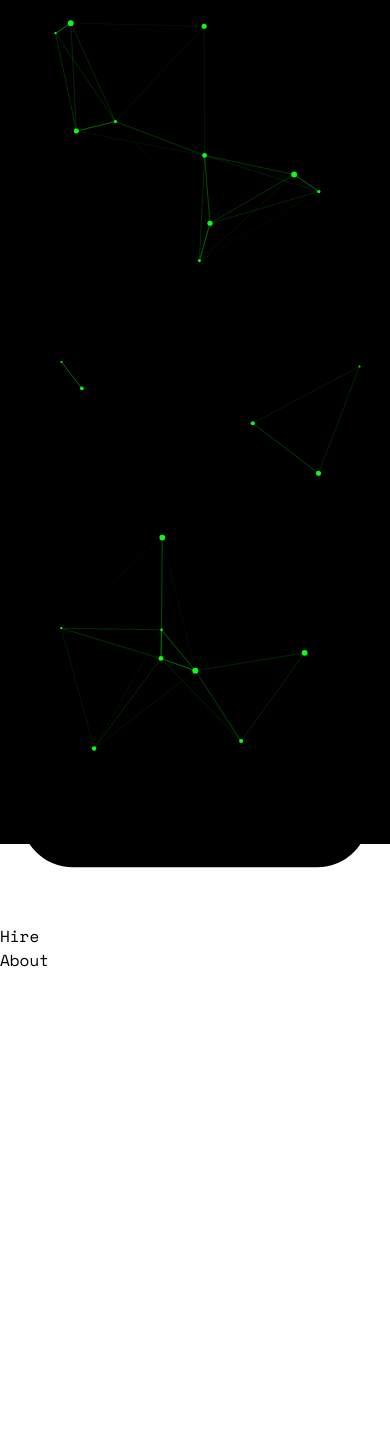
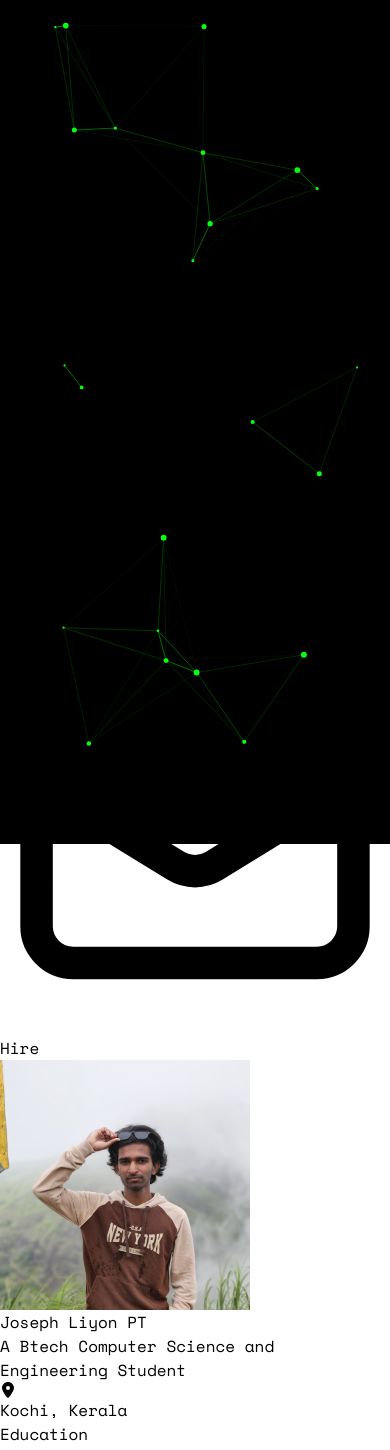
Before and after one commit to jliyon23/Portfolio-new, a React (Vite) app: page /about in a window 390 px wide. Shown: the top 1450 px of the page. Before the commit the page ends 972 px from the top, so only its background shows below. Built offline with nearby package versions, Linux system fonts and the light colour scheme.

Commit message:
About page, Navbar customized, popups

```diff
--- a/package.json
+++ b/package.json
@@ -14,6 +14,7 @@
     "@tsparticles/react": "^3.0.0",
     "react": "^18.3.1",
     "react-dom": "^18.3.1",
+    "react-icons": "^5.3.0",
     "react-router-dom": "^6.26.2"
   },
   "devDependencies": {
--- a/src/App.jsx
+++ b/src/App.jsx
@@ -1,19 +1,39 @@
-// App.jsx
+import { useState, useEffect } from "react";
 import Navbar from "./components/Navbar";
 import { Routes, Route } from "react-router-dom";
 import Home from "./pages/Home/Home";
 import ParticlesComponent from "./components/Particles";
+import About from "./pages/About/About";
+import Maintenance from "./components/Maintenance";
+import MaintenancePopup from "./components/MaintenancePopUp";
 
 function App() {
+  const [showPopup, setShowPopup] = useState(true); // State to control popup visibility
+
+  // Automatically close the popup after 5 seconds (optional)
+  useEffect(() => {
+    const timer = setTimeout(() => {
+      setShowPopup(false);
+    }, 12000); // Adjust the time if needed
+    return () => clearTimeout(timer);
+  }, []);
+
   return (
     <div className="relative w-full min-h-screen">
+      {/* Particle background */}
       <ParticlesComponent id="particles" />
-      <div className="relative mx-3 mt-3 md:mt-5 md:mx-20 z-10">
+
+      {/* Popup overlay */}
+      {showPopup && <MaintenancePopup closePopup={() => setShowPopup(false)} />}
+
+      {/* Main Content */}
+      <div className={`relative mx-3 mt-3 md:mt-5 md:mx-20 z-10 ${showPopup ? "blur-sm" : ""}`}>
         <Navbar />
         <Routes>
           <Route path="/" element={<Home />} />
-          <Route path="/about" element={<h1>About</h1>} />
-          <Route path="/portfolio" element={<h1>Portfolio</h1>} />
+          <Route path="/about" element={<About />} />
+          <Route path="/projects" element={<Maintenance />} />
+          <Route path="/contact" element={<Maintenance />} />
         </Routes>
       </div>
     </div>
--- /dev/null
+++ b/src/components/Maintenance.jsx
@@ -0,0 +1,19 @@
+import React from "react";
+import { FaTools } from "react-icons/fa";
+
+const Maintenance = () => {
+  return (
+    <div className="h-screen flex flex-col justify-center items-center bg-gray-900 bg-transparent text-white">
+      <FaTools className="text-6xl text-[#00FF00] mb-5" />
+      <h1 className="text-4xl text-center font-bold mb-3">Page Under Maintenance</h1>
+      <p className="text-lg text-gray-400 mb-5 text-center">
+        We're currently working on this page to improve your experience.
+      </p>
+      <p className="text-gray-500 text-sm">
+        Please check back later.
+      </p>
+    </div>
+  );
+};
+
+export default Maintenance;
--- /dev/null
+++ b/src/components/MaintenancePopUp.jsx
@@ -0,0 +1,27 @@
+import React from "react";
+import { FaTools } from "react-icons/fa";
+
+const MaintenancePopup = ({ closePopup }) => {
+  return (
+    <div className="fixed inset-0 bg-gray-900 bg-opacity-75 flex flex-col justify-center items-center z-50">
+      <div className="bg-zinc-900 p-8 rounded-lg shadow-lg text-center">
+        <div className="flex justify-center items-center">
+        <FaTools className="text-6xl text-[#00FF00] mb-5" />
+
+        </div>
+        <h1 className="text-3xl text-white font-bold mb-3">Site Under Maintenance</h1>
+        <p className="text-gray-400 mb-4">
+          We're working to improve your experience. You can still navigate the site.
+        </p>
+        <button
+          onClick={closePopup}
+          className="bg-green-500 text-white py-2 px-4 rounded-md hover:bg-green-600"
+        >
+          Continue to Site
+        </button>
+      </div>
+    </div>
+  );
+};
+
+export default MaintenancePopup;
--- a/src/components/Navbar.jsx
+++ b/src/components/Navbar.jsx
@@ -5,7 +5,7 @@ const Navbar = () => {
   const [nav, setNav] = useState(false);
 
   return (
-    <header className="bg-zinc-900 p-5 mb-4 rounded-2xl sticky top-0">
+    <header className="bg-zinc-900 p-5 mb-4 rounded-2xl sticky top-0 z-40">
       <div className="flex text-white">
         <a href="/">
           <h1 className="my-auto font-bold text-[22px] lg:text-3xl  pr-2 mr-2 border-r-2 border-green-500 lg:pr-5 lg:mr-5">
@@ -53,27 +53,17 @@ const Navbar = () => {
               </li>
             </NavLink>
             <NavLink
-              to="/portfolio"
+              to="/projects"
               style={({ isActive }) => ({
                 color: isActive ? "rgb(0, 255, 0)" : "#fff",
                 textDecoration: "none",
               })}
             >
               <li className="mr-10 p-1 border-b-2 border-transparent hover:border-b-green-300 transition-all duration-300 ease-linear">
-                Portfolio
+                Projects
               </li>
             </NavLink>
-            <NavLink
-              to="/feedback"
-              style={({ isActive }) => ({
-                color: isActive ? "rgb(0, 255, 0)" : "#fff",
-                textDecoration: "none",
-              })}
-            >
-              <li className="mr-10 p-1 border-b-2 border-transparent hover:border-b-green-300 transition-all duration-300 ease-linear">
-                Feedback
-              </li>
-            </NavLink>
+
             <NavLink
               to="/contact"
               style={({ isActive }) => ({
@@ -134,22 +124,13 @@ const Navbar = () => {
               <li className="mb-2 hover:text-green-500">About</li>
             </NavLink>
             <NavLink
-              to="/portfolio"
+              to="/projects"
               style={({ isActive }) => ({
                 color: isActive ? "rgb(0, 255, 0)" : "#fff",
                 textDecoration: "none",
               })}
             >
-              <li className="mb-2 hover:text-green-500">Portfolio</li>
-            </NavLink>
-            <NavLink
-              to="/feedback"
-              style={({ isActive }) => ({
-                color: isActive ? "rgb(0, 255, 0)" : "#fff",
-                textDecoration: "none",
-              })}
-            >
-              <li className="mb-2 hover:text-green-500">Feedback</li>
+              <li className="mb-2 hover:text-green-500">Projects</li>
             </NavLink>
             <NavLink
               to="/contact"
--- /dev/null
+++ b/src/pages/About/About.jsx
@@ -0,0 +1,76 @@
+import React from "react";
+import pfp from "../../assets/pfp.jpg";
+import { FaLocationDot } from "react-icons/fa6";
+
+const About = () => {
+  return (
+    <div className="w-full p-5 md:px-16 text-white flex flex-col items-center">
+      <div className="flex justify-center items-center gap-5 flex-col md:flex-row">
+        <img
+          src={pfp}
+          width={250}
+          className="border-4 border-white hover:border-green-500 rounded-full"
+          alt="pfp"
+        />
+        <div className="p-5 flex flex-col justify-center items-center md:items-start">
+          <h1 className="text-4xl font-bold">
+            Joseph <span className="text-[#00FF00]">Liyon</span> PT
+          </h1>
+          <p>
+            A{" "}
+            <span className="font-semibold">
+              Btech Computer Science and Engineering
+            </span>{" "}
+            Student
+          </p>
+          <h2 className="flex items-center gap-2 text-xl mt-2 p-1 text-white rounded-md bg-gray-700 opacity-40 w-fit">
+            <FaLocationDot /> Kochi, Kerala
+          </h2>
+        </div>
+      </div>
+
+      {/* Education Section */}
+      <div className="mt-8 flex flex-col items-center">
+        <h2 className="text-2xl font-bold border-b-2 border-[#00FF00] w-fit text-center">
+          Education
+        </h2>
+        <ul className="list-disc pl-5 mt-3 text-center">
+          <li className="text-lg font-medium">
+            <p>Btech in Computer Science and Engineering</p>
+            <p className="text-gray-300  text-lg font-semibold">
+              Sree Narayana Gurukulam College of Engineering (2022 - Present)
+            </p>
+            <p className="text-sm bg-gray-900 opacity-40 p-2">
+              <span>Relevant Coursework</span>: Object Oriented Programming,
+              Databases, Discrete Maths, Data Structures and Algorithms,
+              Operating Systems, Computer Networks, Machine Learning, Data
+              Mining, Advance Data Structures and Algorithms, Information
+              Retrieval, Image Processing
+            </p>
+          </li>
+          {/* Add more education items here */}
+        </ul>
+      </div>
+
+      {/* Skills Section */}
+      <div className="mt-8 flex flex-col items-center">
+        <h2 className="text-2xl font-bold border-b-2 border-[#00FF00] w-fit text-center">
+          Skills
+        </h2>
+        <div className="flex flex-col gap-2 mt-2">
+          <p className="p-1 w-75 bg-gray-600 opacity-60 px-4 text-center rounded-md hover:bg-[#00ff00]">
+            Web Development {"(MERN, NextJs)"}
+          </p>
+          <p className="p-1 w-75 bg-gray-600 opacity-60 px-4 text-center rounded-md hover:bg-[#00ff00]">
+            API Development {"(ExpressJs, Django, Flask)"}
+          </p>
+          <p className="p-1 w-75 bg-gray-600 opacity-60 px-4 text-center rounded-md hover:bg-[#00ff00]">
+            Mobile App Development {"(React Native)"}
+          </p>
+        </div>
+      </div>
+    </div>
+  );
+};
+
+export default About;
```
Also changed, not shown: src/assets/pfp.jpg (added), 1 other file (tests, documents, lock files or other folders).
